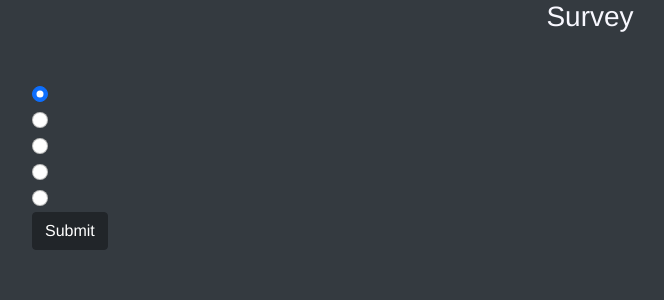
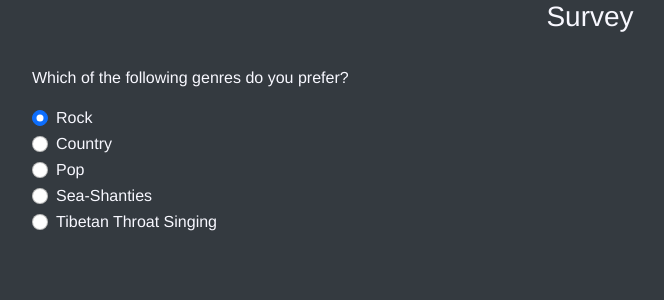
Before and after one commit to Frosty-Git/SeniorProject, a Django app: page /survey/ in a window 1280 px wide. Shown: the part 56-356 px from the top of the page, without its empty margins (50-714 px from the left). Run offline with Django 3.2, Linux system fonts and the light colour scheme; some libraries are stand-ins or nearby versions.

Commit message:
debugged a bit and planned out

```diff
--- a/django/static/js/question.js
+++ b/django/static/js/question.js
@@ -26,14 +26,6 @@ function Question(question, choices) {
     this.choices = choices;
 };
 
-function input_answer() {
-    var selected = document.getElementById("submit_the_question")
-    selected.onclick = function() {
-        this.questionIndex = this.questionIndex + 1
-    }
-
-
-}
 
 var questions = [
     new Question("Which of the following genres do you prefer?",["Rock", "Country", "Pop","Sea-Shanties","Tibetan Throat Singing"]),
@@ -41,7 +33,7 @@ var questions = [
     new Question("Which of the following artists do you prefer?",["Carrie Underwood", "Dan + Shay", "Morgan Wallen","Luke Combs","Kane Brown"]),
     new Question("Which of the following artists do you prefer?",["Justin Beiber", "Nikki Minaj", "Katy Perry","Billy Eilish", "Ariana Grande"]),
     new Question("Which of the following artists do you prefer?",["The Irish Sailors", "", "Pop","Sea-Shanties","Tibetan Throat Singing"]),
-    new Question("Which of the following artists do you prefer?",["Deva Premal", "Tibetan Monks", "The Gyuto Monks of Tibet","Tradidional","Shu-de"]),
+    new Question("Which of the following artists do you prefer?",["Deva Premal", "Tibetan Monks", "The Gyuto Monks of Tibet","Tradidional","Shu-de"])
 
 
 ];
@@ -59,12 +51,4 @@ function Get_Question(){
 
 
 var quiz = new Quiz(questions);
-<<<<<<< HEAD:django/static/js/question.js
-Create_Quiz();
 Get_Question();
-while(true){
-input_answer()
-
-
-}
->>>>>>> 2cf8e08651991d9ca984fef8b0b241eb72a11a75:django/static/question.js
--- a/django/templates/Survey/survey.html
+++ b/django/templates/Survey/survey.html
@@ -12,29 +12,29 @@
 <!-- Survey Created by James, Kevin and Alex -->
 <div>
   <p id="question"></p>
-  <form name = "multiple-choice-form" id = "multiple-choice-form">
+  <form>
   <div class = "form-check">
-    <input class="form-check-input" type="radio" name="Form1" id="option0" checked>
+    <input class="form-check-input" type="radio" name="Form1"  checked>
     <label class="form-check-label" for="option0" id="option0"></label>
   </div>
   <div class="form-check">
-    <input class="form-check-input" type="radio" name="Form1"  id="option1">
+    <input class="form-check-input" type="radio" name="Form1"  >
     <label class="form-check-label" for="option1" id ="option1"></label>
   </div>
   <div class="form-check">
-    <input class="form-check-input" type="radio" name="Form1"  id="option2">
+    <input class="form-check-input" type="radio" name="Form1"  >
     <label class="form-check-label" for="option2" id="option2"></label>
   </div>
   <div class="form-check">
-    <input class="form-check-input" type="radio" name="Form1"  id="option3">
+    <input class="form-check-input" type="radio" name="Form1"  >
     <label class="form-check-label" for="option3" id="option3"></label>
   </div>
     <div class="form-check">
-      <input class="form-check-input" type="radio" name="Form1"  id="option4">
+      <input class="form-check-input" type="radio" name="Form1"  >
       <label class="form-check-label" for="option4" id="option4">
 </label>
   </div>
-  <button type="button" class="btn btn-dark" id = "submit_the_question">Submit</button>
+</div>
 </form>
 </div>
 <script type ="text/javascript" src="{% static  'js/question.js' %}"></script>
```
